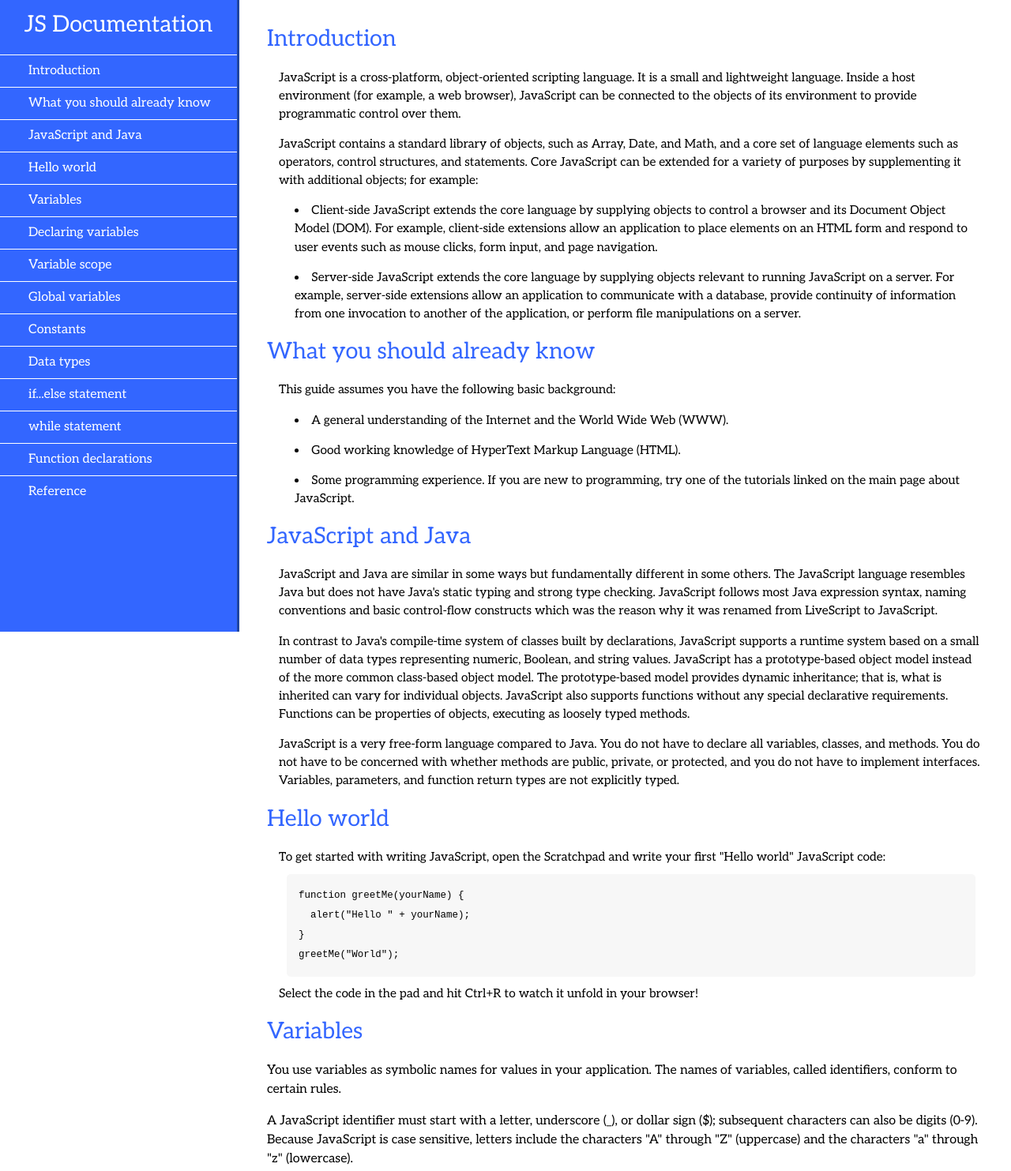
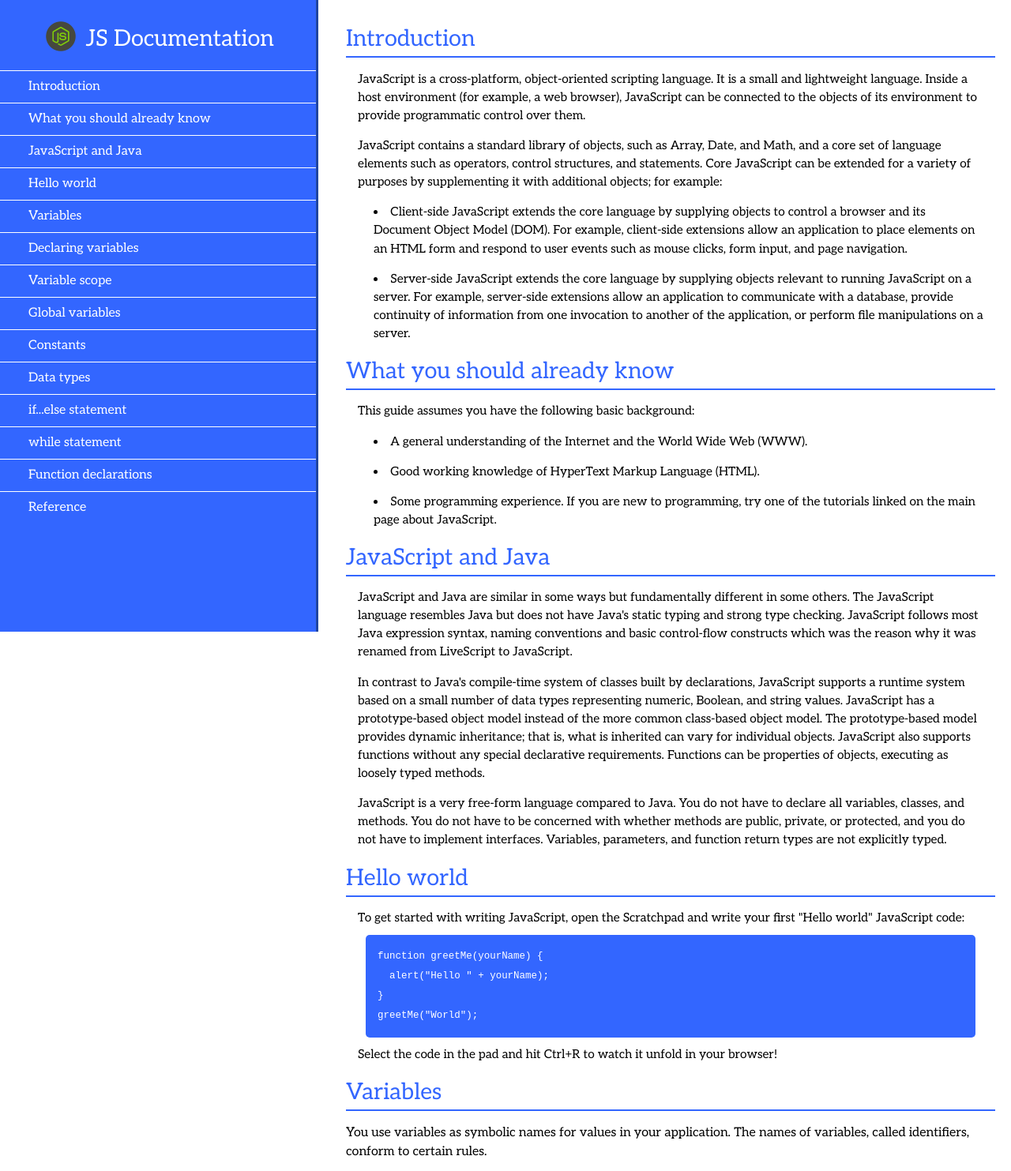
Before and after one commit to k4r1s0n/technical_documentation_page, a plain HTML site: page index.html in a window 1280 px wide. Shown: the top 1483 px of the page at 79% size. Drawn offline with Linux system fonts and the light colour scheme.

Commit message:
add logo,  backgrounds and border lines

```diff
--- a/index.html
+++ b/index.html
@@ -6,11 +6,11 @@
   <meta http-equiv="X-UA-Compatible" content="ie=edge">
   <link rel="stylesheet" href="style.css">
   <link href="https://fonts.googleapis.com/css?family=Aleo" rel="stylesheet">
-  <title>Document</title>
+  <title>Technical Documentation Page</title>
 </head>
 <body>
 <nav id="navbar">
-  <header>JS Documentation</header>
+  <header> <img src="js.png" alt="js logo"> JS Documentation</header>
   <ul>
     <a class="nav-link" href="#Introduction" rel="internal"><li>Introduction</li></a>
     <a class="nav-link" href="#What_you_should_already_know" rel="internal"><li>What you should already know</li></a>
--- a/style.css
+++ b/style.css
@@ -2,6 +2,12 @@ html,body{
   min-width:290px;
   font-family: 'Aleo', serif;
   line-height: 1.5;
+}
+img {
+  position: relative;
+  top: 12px;
+  max-width: 100%;
+  height: auto;
 }
 #navbar{
   background-color:#3366ff;
@@ -9,7 +15,7 @@ html,body{
   min-width:290px;
   top:0px;
   left:0px;
-  width:300px;
+  width:400px;
   height:100%;
   border-right:solid;
   border-color:rgba(0,22,22,0.4)
@@ -20,6 +26,7 @@ header{
   text-align:center;
   font-size:1.8em;
   font-weight:thin;
+  border-bottom: 2px solid #3366ff;
 }
 #navbar header{
   color:white
@@ -52,7 +59,7 @@ header{
 }
 #main-doc{
   position: absolute;
-  margin-left:310px;
+  margin-left:410px;
   padding:20px;
   margin-bottom:110px;
 }
@@ -71,7 +78,8 @@ code{
   word-break: normal;
   word-wrap: normal;
   line-height: 2;
-  background-color:#f7f7f7;
+  background-color: #3366ff;
+  color: white;
   padding:15px;
   margin:10px;
   border-radius:5px;
```
Also changed, not shown: js.png (added).
